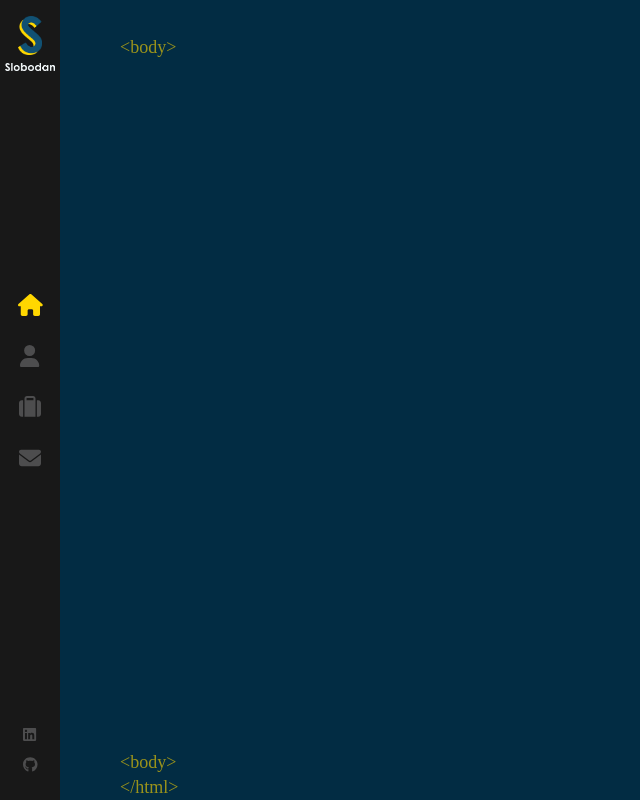
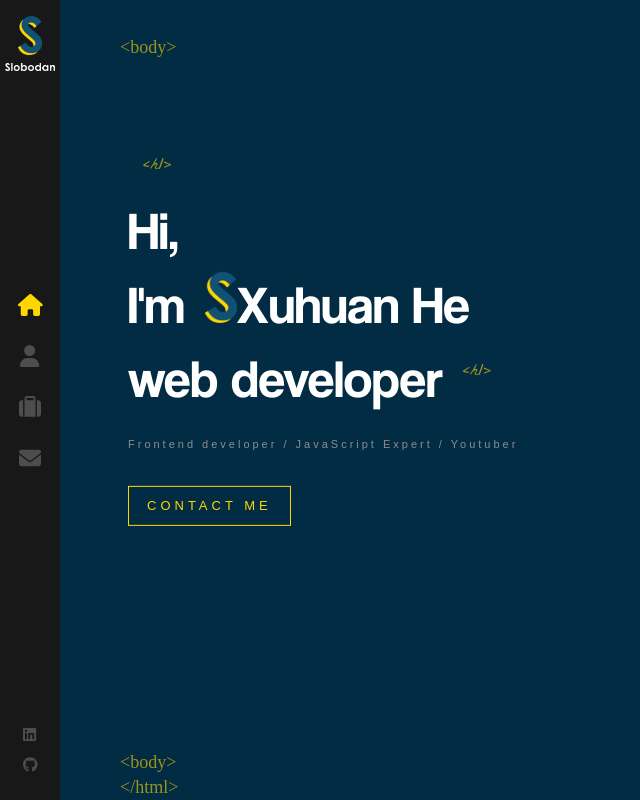
Before and after one commit to xuhuanhe/React-Portfolio, a React (Create React App) app: page / in a window 1280 px wide. Shown: the whole page, without its empty margins (0-640 px from the left). Built offline with nearby package versions, Linux system fonts and the light colour scheme.

Commit message:
Added Home

```diff
--- a/src/App.js
+++ b/src/App.js
@@ -2,6 +2,7 @@
 import './App.scss';
 import { Routes,Route } from 'react-router-dom'
 import Layout from './components/Layout'
+import Home from './components/Home'
 
 function App() {
   return (
@@ -23,7 +24,9 @@
     // </div>
 
     <Routes>
-      <Route path="/" element={<Layout />} />
+      <Route path="/" element={<Layout />} >
+        <Route index element={<Home />} />
+      </Route>
     </Routes>
   );
 }
--- /dev/null
+++ b/src/components/Home/index.js
@@ -0,0 +1,21 @@
+import LogoTitle from '../../assets/images/logo-s.png';
+import { Link } from 'react-router-dom'
+import './index.scss';
+const Home = () => {
+    return(
+        <div className="container home-page">
+            <div className="text-zone">
+                <h1>Hi, <br /> I'm
+                <img src={LogoTitle} alt="developer" />
+                Xuhuan He
+                <br />
+                web developer
+                </h1>
+                <h2>Frontend developer / JavaScript Expert / Youtuber</h2>
+                <Link to="contact" className='flat-button'>CONTACT ME</Link>
+            </div>
+        </div>
+    )
+}
+
+export default Home
--- /dev/null
+++ b/src/components/Home/index.scss
@@ -0,0 +1,76 @@
+.home-page{
+    .text-zone{
+        position: absolute;
+        left: 10%;
+        top: 50%;
+        transform: translateY(-50%);
+        width: 40%;
+        max-height: 90%;
+    }
+    h1{
+        color: #fff;
+        font-size: 53px;
+        margin: 0;
+        font-family: 'Coolvetica';
+        font-weight: 400;
+
+        &::before{
+            content: '<h1>';
+            font-family: 'La Belle Aurore';
+            color:#ffd700;
+            font-size: 18px;
+            position: absolute;
+            margin-top: -40px;
+            left: 15px;
+            opacity: 0.6;
+        }
+        &::after{
+            content: '<h1>';
+            font-family: 'La Belle Aurore';
+            color:#ffd700;
+            font-size: 18px;
+            position: absolute;
+            margin-top: 18px;
+            margin-left: 20px;
+            animation: fadeIn 1s 1.7s backwards;
+            opacity: 0.6;
+        }
+        img{
+            width: 32px;
+            margin-left: 20px;
+            opacity: 0;
+            height: auto;
+            animation: rotateIn 1s linear both;
+            animation-delay: 1.4s;
+        }
+    }
+    h2{
+        color: #8d8d8d;
+        margin-top: 20px;
+        font-weight: 400;
+        font-size: 11px;
+        font-family: sans-serif;
+        letter-spacing: 3px;
+        animation: fadeIn 1s 1.8s backwards;
+    }
+
+    .flat-button{
+        color: #ffd700;
+        font-size: 13px;
+        font-weight: 400;
+        letter-spacing: 4px;
+        font-family: sans-serif;
+        text-decoration: none;
+        padding: 10px 18px;
+        border: 1px solid #ffd700;
+        margin-top: 25px;
+        float: left;
+        animation: fadeIn 1s 1.8s backwards;
+        white-space: nowrap;
+        &:hover{
+            background: #ffd700;
+            color: #333;
+        }
+    }
+
+}
--- a/src/components/Layout/index.scss
+++ b/src/components/Layout/index.scss
@@ -18,3 +18,19 @@
     font-size: 18px;
     font-family: 'La Bella Aura';
 }
+.bottm-tag-html{
+    margin-left: -20px;
+}
+.container{
+    width: 100%;
+    will-change: contents;
+    height: 90%;
+    min-height: absolute;
+    opacity: 0;
+    top: 5%;
+    margin: 0 auto;
+    z-index: 1;
+    transform-style: preserve-3d;
+    animation: fadeIn 1s forwards;
+    animation-delay: 1s;
+}
--- a/src/components/Sidebar/index.js
+++ b/src/components/Sidebar/index.js
@@ -34,12 +34,12 @@
       </nav>
       <ul>
         <li>
-          <a target="_blank" rel='noreferrer' herf='https://www.linkedin.com/in/xuhuan-he-8913271b2/'>
+          <a target="_blank" rel="noreferrer" herf="https://www.linkedin.com/in/xuhuan-he-8913271b2/">
             <FontAwesomeIcon icon={faLinkedin} color="#4d4d4e" />
           </a>
         </li>
         <li>
-          <a target="_blank" rel='noreferrer' herf='https://github.com/xuhuanhe'>
+          <a target="_blank" rel="noreferrer" herf="https://github.com/xuhuanhe">
             <FontAwesomeIcon icon={faGithub} color="#4d4d4e" />
           </a>
         </li>
```
